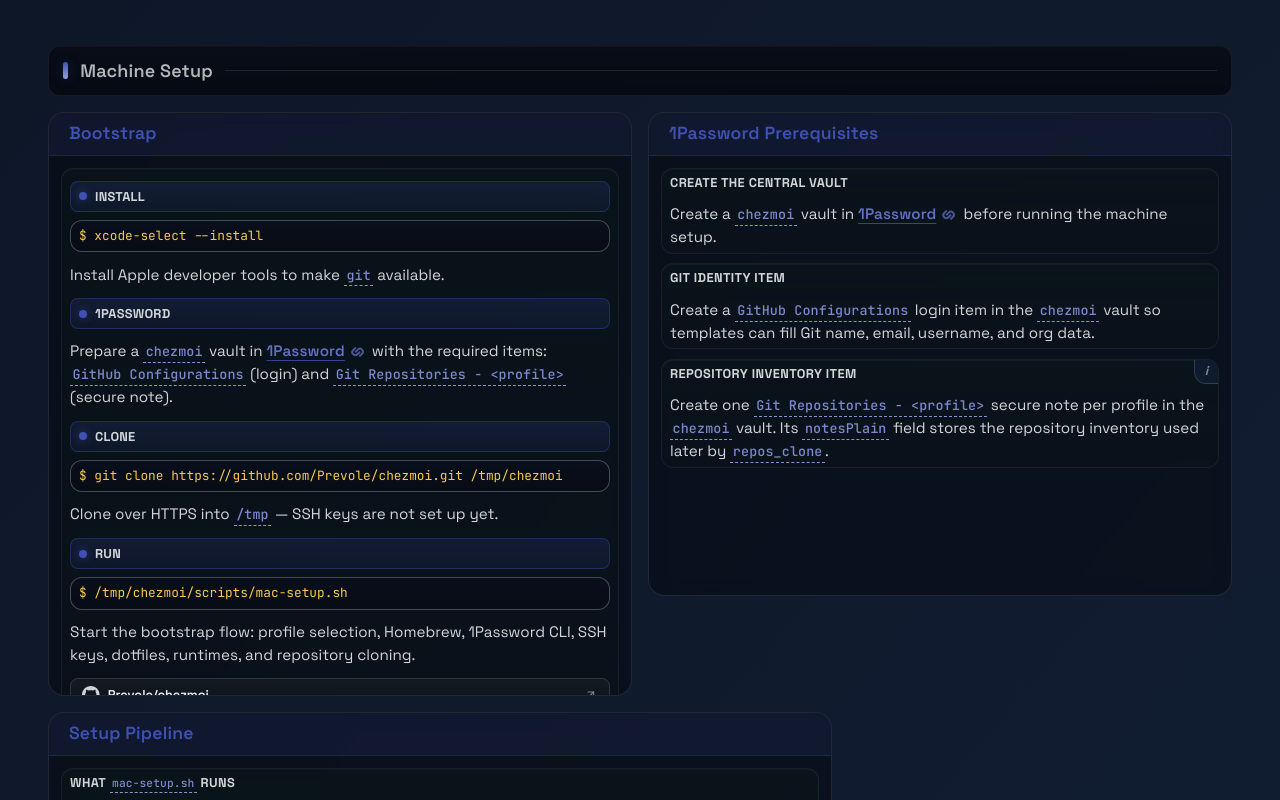
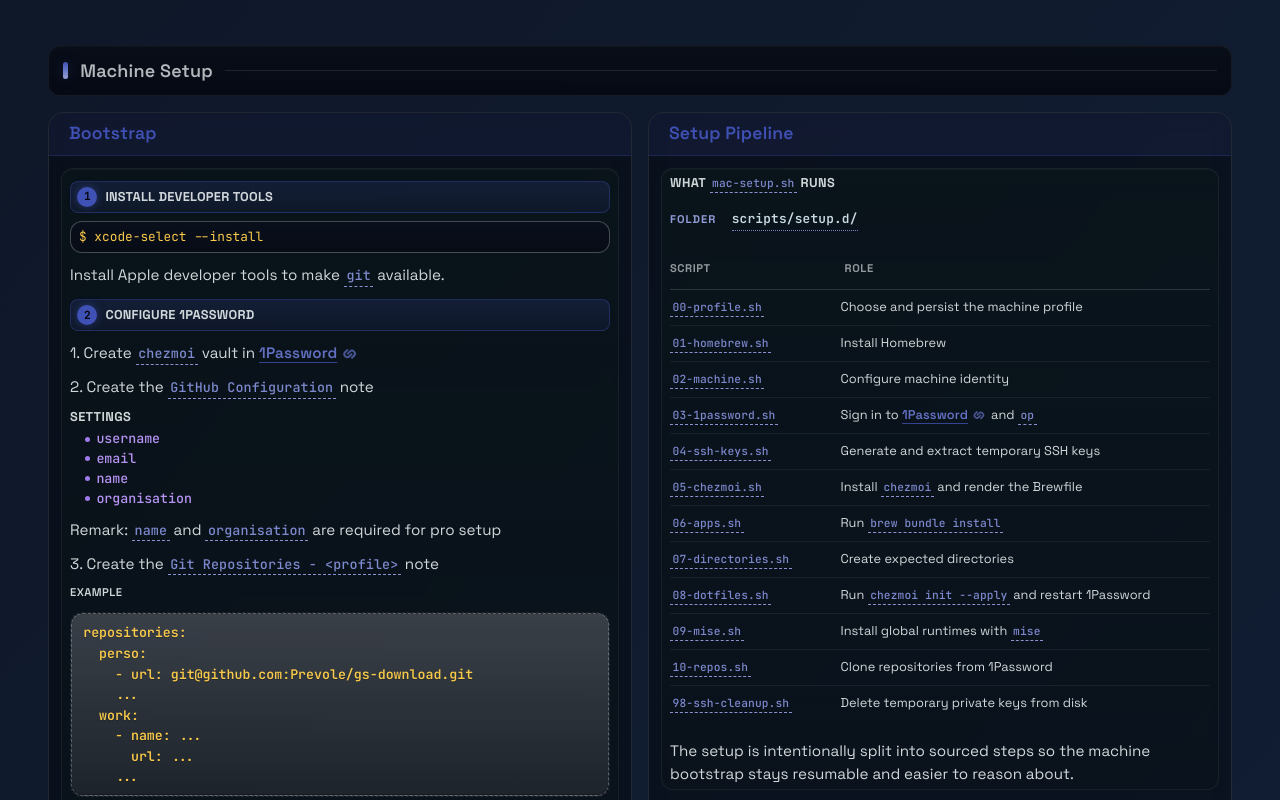
Before and after one commit to Prevole/oh-my-refcardz, a Next.js app: page /cheatsheets/chezmoi in a window 1280 px wide. Shown: the part 1980-2780 px from the top of the page. Built offline with nearby package versions, Linux system fonts and the light colour scheme.

Commit message:
Improve step entries, refine chezmoi cheat sheet

```diff
--- a/content/cheatsheets/01-tooling/chezmoi.layout.json
+++ b/content/cheatsheets/01-tooling/chezmoi.layout.json
@@ -40,32 +40,32 @@
   {
     "cards": [
       {
+        "colSpan": 6,
+        "rowSpan": 10,
         "colStart": 1,
-        "rowStart": 1,
-        "colSpan": 6,
-        "rowSpan": 6
+        "rowStart": 1
       },
       {
+        "colSpan": 6,
+        "rowSpan": 8,
         "colStart": 7,
-        "rowStart": 1,
-        "colSpan": 6,
-        "rowSpan": 5
+        "rowStart": 1
       },
       {
+        "colSpan": 8,
+        "rowSpan": 8,
         "colStart": 1,
-        "rowStart": 7,
-        "colSpan": 8,
-        "rowSpan": 8
+        "rowStart": 16
       }
     ]
   },
   {
     "cards": [
       {
+        "colSpan": 5,
+        "rowSpan": 3,
         "colStart": 1,
-        "rowStart": 1,
-        "colSpan": 4,
-        "rowSpan": 4
+        "rowStart": 1
       }
     ]
   }
--- a/content/cheatsheets/01-tooling/chezmoi.yaml
+++ b/content/cheatsheets/01-tooling/chezmoi.yaml
@@ -134,69 +134,87 @@ sections:
       - title: Bootstrap
         items:
           - entries:
-              - step: Install
+              - step: Install Developer Tools
               - command: xcode-select --install
               - text: Install Apple developer tools to make `git` available.
-              - step: 1Password
+              - step: Configure 1Password
+              - text: 1. Create `chezmoi` vault in [[1password|1Password]]
+              - text: 2. Create the `GitHub Configuration` note
+              - settings:
+                  - username
+                  - email
+                  - name
+                  - organisation
               - text: >-
-                  Prepare a `chezmoi` vault in [[1password|1Password]] with the required items:
-                  `GitHub Configurations` (login) and `Git Repositories - <profile>` (secure note).
-              - step: Clone
+                  Remark: `name` and `organisation` are required for pro setup
+              - text: 3. Create the `Git Repositories - <profile>` note
+              - contentExample: |-
+                  repositories:
+                    perso:
+                      - url: git@github.com:Prevole/gs-download.git
+                      ...
+                    work:
+                      - name: ...
+                        url: ...
+                      ...
+              - text: The listed repositories will be cloned during the `chezmoi` setup and install
+              - step: Clone chezmoi repository
               - command: git clone https://github.com/Prevole/chezmoi.git /tmp/chezmoi
               - text: Clone over HTTPS into `/tmp` — SSH keys are not set up yet.
-              - step: Run
+              - step: Run install script
               - command: /tmp/chezmoi/scripts/mac-setup.sh
-              - text: >-
-                  Start the bootstrap flow: profile selection, Homebrew, 1Password CLI,
-                  SSH keys, dotfiles, runtimes, and repository cloning.
+              - text: Start the bootstrap flow, see related card.
               - link:
                   type: github
                   url: https://github.com/Prevole/chezmoi
                   label: Prevole/chezmoi
-
-      - title: 1Password Prerequisites
-        items:
-          - entries:
-              - title: Create the central vault
-              - text: Create a `chezmoi` vault in [[1password|1Password]] before running the machine setup.
-
-          - entries:
-              - title: Git identity item
-              - text: Create a `GitHub Configurations` login item in the `chezmoi` vault so templates can fill Git name, email, username, and org data.
-
-          - entries:
-              - title: Repository inventory item
-              - text: >-
-                  Create one `Git Repositories - <profile>` secure note per
-                  profile in the `chezmoi` vault. Its `notesPlain` field stores
-                  the repository inventory used later by `repos_clone`.
-            detailedEntries:
-              - contentExample: |-
-                  repositories:
-                    work:
-                      - url: git@github.com:org/repo.git
-                    perso:
-                      - name: custom-folder
-                        url: git@github-perso:user/repo.git
 
       - title: Setup Pipeline
         items:
           - entries:
               - title: What `mac-setup.sh` runs
               - file: scripts/setup.d/
-              - settings:
-                  - 00-profile.sh = choose and persist the machine profile
-                  - 01-homebrew.sh = install Homebrew
-                  - 02-machine.sh = configure machine identity
-                  - 03-1password.sh = sign in to [[1password|1Password]] and `op`
-                  - 04-ssh-keys.sh = generate and extract temporary SSH keys
-                  - 05-chezmoi.sh = install `chezmoi` and render the Brewfile
-                  - 06-apps.sh = `brew bundle install`
-                  - 07-directories.sh = create expected directories
-                  - 08-dotfiles.sh = `chezmoi init --apply` and restart 1Password
-                  - 09-mise.sh = install global runtimes with `mise`
-                  - 10-repos.sh = clone repositories from 1Password
-                  - 98-ssh-cleanup.sh = delete temporary private keys from disk
+              - table:
+                  headers:
+                    - Script
+                    - Role
+                  rows:
+                    - cols:
+                        - "`00-profile.sh`"
+                        - Choose and persist the machine profile
+                    - cols:
+                        - "`01-homebrew.sh`"
+                        - Install Homebrew
+                    - cols:
+                        - "`02-machine.sh`"
+                        - Configure machine identity
+                    - cols:
+                        - "`03-1password.sh`"
+                        - Sign in to [[1password|1Password]] and `op`
+                    - cols:
+                        - "`04-ssh-keys.sh`"
+                        - Generate and extract temporary SSH keys
+                    - cols:
+                        - "`05-chezmoi.sh`"
+                        - Install `chezmoi` and render the Brewfile
+                    - cols:
+                        - "`06-apps.sh`"
+                        - Run `brew bundle install`
+                    - cols:
+                        - "`07-directories.sh`"
+                        - Create expected directories
+                    - cols:
+                        - "`08-dotfiles.sh`"
+                        - Run `chezmoi init --apply` and restart 1Password
+                    - cols:
+                        - "`09-mise.sh`"
+                        - Install global runtimes with `mise`
+                    - cols:
+                        - "`10-repos.sh`"
+                        - Clone repositories from 1Password
+                    - cols:
+                        - "`98-ssh-cleanup.sh`"
+                        - Delete temporary private keys from disk
               - text: >-
                   The setup is intentionally split into sourced steps so the
                   machine bootstrap stays resumable and easier to reason about.
@@ -219,4 +237,4 @@ sections:
 
           - entries:
               - title: Project-local secrets with direnv
-              - text: Use [[direnv|direnv]] when a project needs runtime environment variables resolved from 1Password instead of host-level dotfiles.
+              - text: Use [[direnv|direnv]] when a project needs runtime environment variables resolved from [[1password|1Password]] instead of host-level dotfiles.
--- a/src/components/sheets/cheatsheet-rendering.module.css
+++ b/src/components/sheets/cheatsheet-rendering.module.css
@@ -416,6 +416,7 @@
   display: flex;
   flex-direction: column;
   gap: var(--spacing-compact);
+  counter-reset: step-counter;
 }
 
 .cardFooter {
--- a/src/components/sheets/entry-renderers/path-entry.tsx
+++ b/src/components/sheets/entry-renderers/path-entry.tsx
@@ -11,8 +11,12 @@ type PathLikeProps = {
   value: string;
 };
 
+function getFileLabel(value: string): string {
+  return value.endsWith("/") ? "Folder" : "File";
+}
+
 export function PathLike({ type, value }: PathLikeProps) {
-  const label = type === "file" ? "File" : "Where";
+  const label = type === "file" ? getFileLabel(value) : "Where";
   const lineClass = type === "file" ? styles.configFileLine : styles.appSettingsLocationLine;
   const labelClass = type === "file" ? styles.configFileLabel : styles.appSettingsLocationLabel;
   const valueClass = type === "file" ? styles.configFile : styles.appSettingsLocation;
@@ -91,6 +95,7 @@ type CopyableFilePathProps = {
 function CopyableFilePath({ label, value, lineClass, labelClass, valueClass }: CopyableFilePathProps) {
   const [copied, setCopied] = useState(false);
   const showCopyModal = useShowCopyModal();
+  const copyTitle = value.endsWith("/") ? "Copy Folder" : "Copy File";
 
   function handleSelect(e: React.MouseEvent) {
     const target = e.target as HTMLElement;
@@ -106,7 +111,8 @@ function CopyableFilePath({ label, value, lineClass, labelClass, valueClass }: C
     e.stopPropagation();
 
     if (hasPlaceholders(value)) {
-      showCopyModal({ title: "Copy File", value, previewPrefix: "" });
+      const copyLabel = value.endsWith("/") ? "Copy Folder" : "Copy File";
+      showCopyModal({ title: copyLabel, value, previewPrefix: "" });
       return;
     }
 
@@ -121,7 +127,7 @@ function CopyableFilePath({ label, value, lineClass, labelClass, valueClass }: C
       <div
         className={styles.configFileCopyable}
         data-copyable={value}
-        data-copy-title="Copy File"
+        data-copy-title={copyTitle}
         data-copied={copied ? "true" : undefined}
         onClick={handleSelect}
       >
--- a/src/components/sheets/entry-renderers/step-entry.module.css
+++ b/src/components/sheets/entry-renderers/step-entry.module.css
@@ -3,7 +3,7 @@
   align-items: center;
   gap: var(--space-2);
   margin: var(--space-2) 0 0;
-  padding: 0.3rem 0.6rem 0.3rem 0.5rem;
+  padding: 0.3rem 0.6rem 0.3rem 0.4rem;
   border-radius: var(--radius-md);
   border: 1px solid color-mix(in srgb, var(--sheet-accent, var(--accent)) 35%, transparent);
   background: linear-gradient(
@@ -17,14 +17,21 @@
   letter-spacing: 0.02em;
   text-transform: uppercase;
   color: color-mix(in srgb, var(--sheet-accent, var(--accent)) 88%, white 12%);
+  counter-increment: step-counter;
 }
 
 .stepLabel::before {
-  content: "";
-  display: inline-block;
-  width: 0.5rem;
-  height: 0.5rem;
+  content: counter(step-counter);
+  display: inline-flex;
+  align-items: center;
+  justify-content: center;
+  min-width: 1.25rem;
+  height: 1.25rem;
   border-radius: var(--radius-full);
   background: var(--sheet-accent, var(--accent));
   box-shadow: 0 0 0.5rem color-mix(in srgb, var(--sheet-accent, var(--accent)) 50%, transparent);
+  font-family: var(--font-jetbrains-mono), monospace;
+  font-size: var(--text-xs);
+  font-weight: 700;
+  color: var(--bg-dark-deepest);
 }
```
